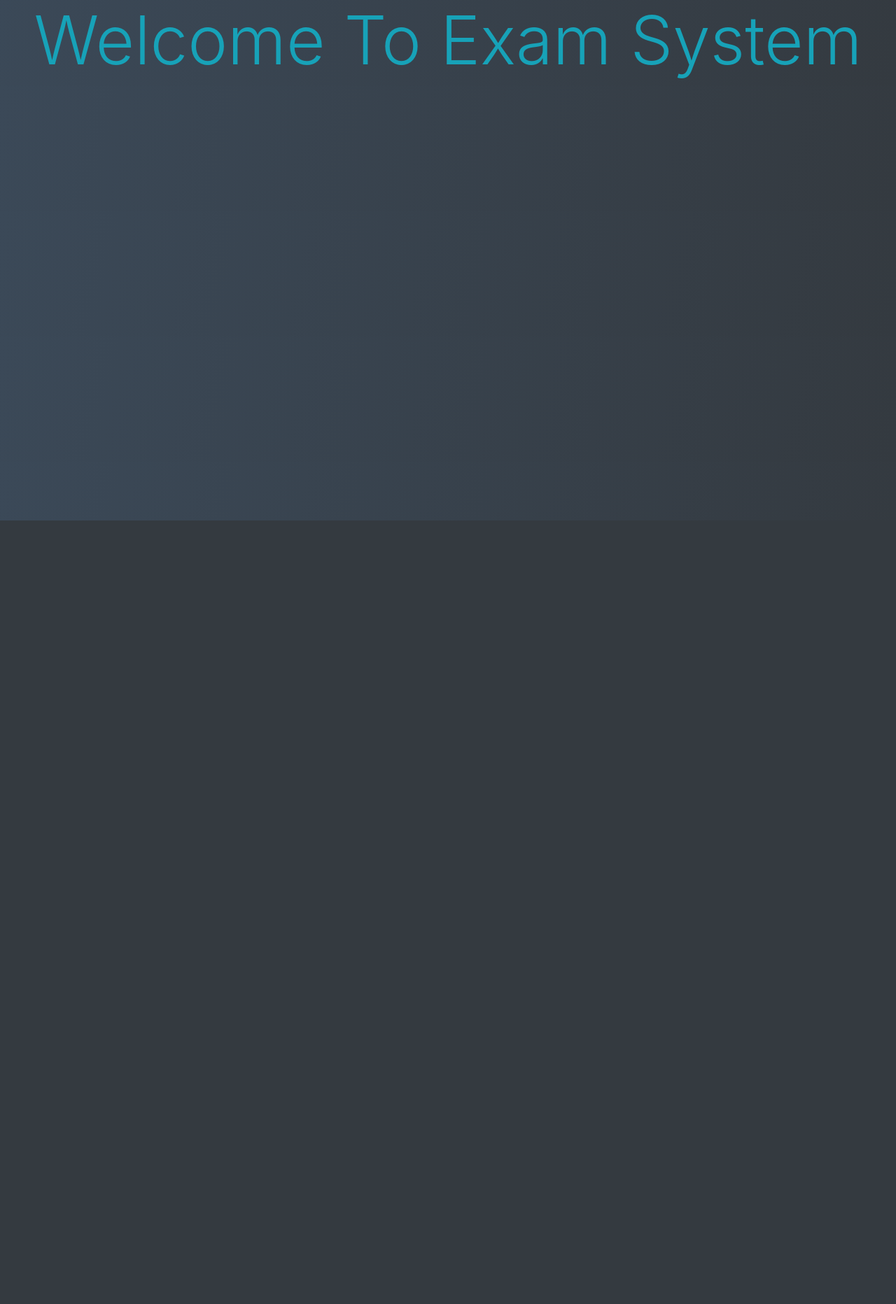
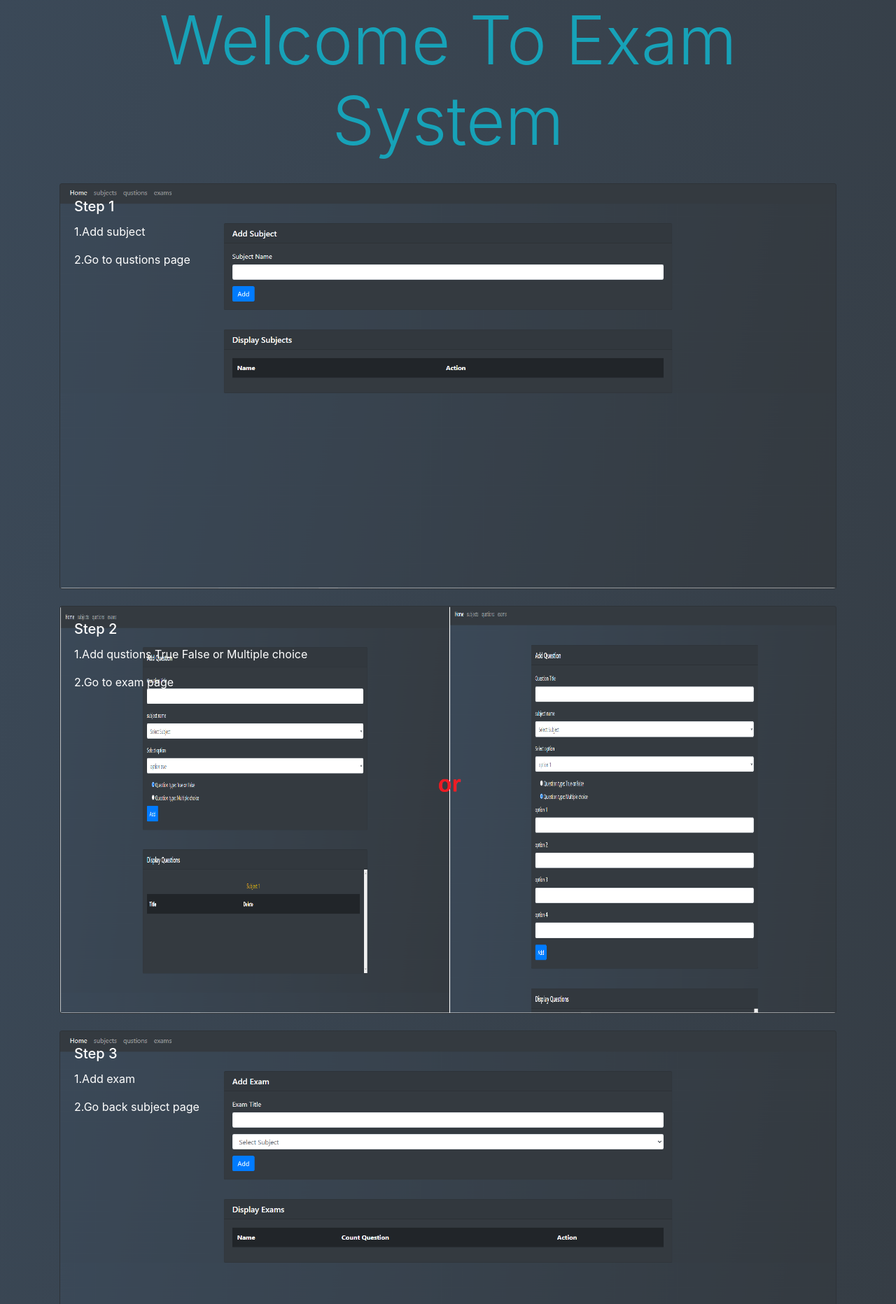
Before and after one commit to saicOo/exam_system_php, a PHP site: page / in a window 1280 px wide. Shown: the part 56-1920 px from the top of the page at 70% size. Before the commit the page ends 800 px from the top, so only its background shows below. Run offline with PHP 8.4, Linux system fonts and the light colour scheme.

Commit message:
updated system

```diff
--- a/exam.php
+++ b/exam.php
@@ -26,7 +26,7 @@ require_once "./layouts/header.php";
 <section>
 <div class="container py-5">
 <div class="card text-white bg-dark">
-  <h5 class="card-header">Add Subject</h5>
+  <h5 class="card-header">Add Exam</h5>
   <div class="card-body">
   <form method="POST" autocomplete="off">
   <div class="form-group">
@@ -51,7 +51,7 @@ require_once "./layouts/header.php";
 <section>
 <div class="container">
 <div class="card text-white bg-dark">
-  <h5 class="card-header">Display Subject</h5>
+  <h5 class="card-header">Display Exams</h5>
   <div class="card-body">
     <table class="table table-dark">
       <thead>
--- a/index.php
+++ b/index.php
@@ -7,8 +7,79 @@ include_once  "./init.php";
         // start header area
 require_once "./layouts/header.php";
 ?>
-<h1 class="text-center text-info display-1">Welcome To Exam System</h1>
+<div class="container">
+    <h1 class="text-center text-info display-1">Welcome To Exam System</h1>
 
+
+    <br>
+    <!-- start step 1 -->
+    <div class="card bg-dark text-white">
+        <img src="./assets/images/1.png" class="card-img">
+        <div class="card-img-overlay">
+            <h5 class="card-title">Step 1</h5>
+            <p class="card-text">1.Add subject</p>
+            <p class="card-text">2.Go to qustions page</p>
+        </div>
+    </div>
+    <!-- end step 1 -->
+    <br>
+    <!-- start step 2 -->
+    <div class="card bg-dark text-white">
+        <img src="./assets/images/2.png" class="card-img">
+        <div class="card-img-overlay">
+            <h5 class="card-title">Step 2</h5>
+            <p class="card-text">1.Add qustions True False or Multiple choice</p>
+            <p class="card-text">2.Go to exam page</p>
+        </div>
+    </div>
+    <!-- end step 2 -->
+    <br>
+    <!-- start step 3 -->
+    <div class="card bg-dark text-white">
+        <img src="./assets/images/3.png" class="card-img">
+        <div class="card-img-overlay">
+            <h5 class="card-title">Step 3</h5>
+            <p class="card-text">1.Add exam</p>
+            <p class="card-text">2.Go back subject page</p>
+        </div>
+    </div>
+    <!-- end step 3 -->
+    <br>
+    <!-- start step 4 -->
+    <div class="card bg-dark text-white">
+        <img src="./assets/images/4.png" class="card-img">
+        <div class="card-img-overlay">
+            <h5 class="card-title">Step 4</h5>
+            <p class="card-text">1.Choose subject</p>
+            <p class="card-text">2.Click on (Add questions to exam)</p>
+        </div>
+    </div>
+    <!-- end step 4 -->
+    <br>
+    <!-- start step 5 -->
+    <div class="card bg-dark text-white">
+        <img src="./assets/images/5.png" class="card-img">
+        <div class="card-img-overlay">
+            <h5 class="card-title">Step 5</h5>
+            <p class="card-text">1.Add questions to the exams manually or randomly</p>
+            <p class="card-text">2.Go back exam page</p>
+        </div>
+    </div>
+    <!-- end step 5 -->
+    <br>
+    <!-- start step 6 -->
+    <div class="card bg-dark text-white">
+        <img src="./assets/images/6.png" class="card-img">
+        <div class="card-img-overlay">
+            <h5 class="card-title">Step 6</h5>
+            <p class="card-text">1.Choose exam</p>
+            <p class="card-text">2.Click on (start exam)</p>
+        </div>
+    </div>
+    <!-- end step 6 -->
+</div>
+</div>
+<br><br><br>
 <?php
  //start footer area
 require_once "./layouts/footer.php"; ?>
--- a/question.php
+++ b/question.php
@@ -59,7 +59,7 @@ require_once "./layouts/header.php";
   <div class="form-group">
   <label>subject name</label>
         <select name="sub_id" class="form-control">
-        <!-- <option value="">Select Subject</option> -->
+        <option value="">Select Subject</option>
         <?php foreach($disblaySub as $item): ?>
             <option value="<?php echo $item['subject_id'] ?>"><?php echo $item['subject_name'] ?></option>
         <?php endforeach ?>
--- a/subject.php
+++ b/subject.php
@@ -55,7 +55,7 @@ require_once "./layouts/header.php";
 <section>
 <div class="container">
 <div class="card text-white bg-dark">
-  <h5 class="card-header">Display Subject</h5>
+  <h5 class="card-header">Display Subjects</h5>
   <div class="card-body">
     <table class="table table-dark">
       <thead>
```
Also changed, not shown: controllers/Subject.php (+9 -0 lines), e&q.php (+13 -1 lines), assets/images/1.png (added), assets/images/2.png (added), assets/images/3.png (added), assets/images/4.png (added), assets/images/5.png (added), assets/images/6.png (added).
